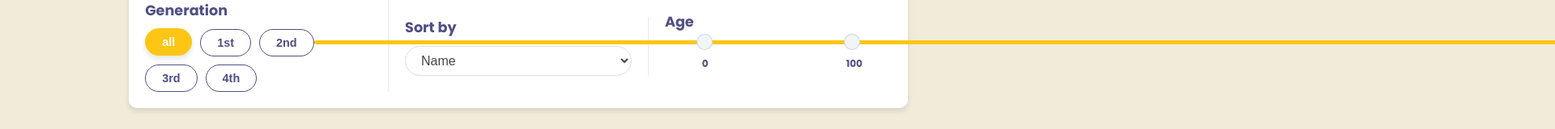
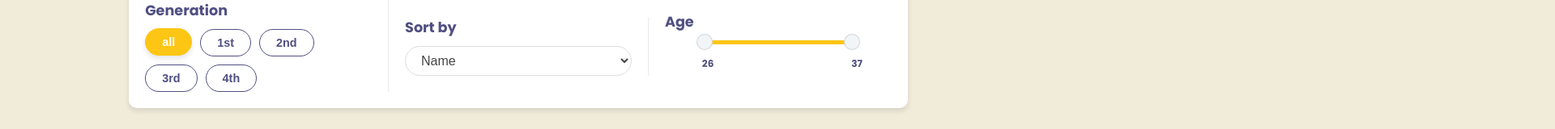
Before and after one commit to ChristianJyL/kpop_idol_game, a React (Vite) app: page /database in a window 1280 px wide. Shown: the part 191-351 px from the top of the page at 81% size, 1920 px wide, since content can reach past the window. Built offline with nearby package versions, Linux system fonts and the light colour scheme; data requests are answered from the project's data file.

Commit message:
minor bug fixed

```diff
--- a/src/Database.jsx
+++ b/src/Database.jsx
@@ -63,15 +63,17 @@ export default function Database() {
     };
   }, [idolsData]);
 
-  //Initialise age range if it is not set
+    //Initialise age range if it is not set
   useEffect(() => {
     if (idolsData?.length > 0 && !hasSetInitialAgeRange.current) { //verification if it is not set to not have infinite loop
       if (ageRange.min === 0 && ageRange.max === 100) {
         hasSetInitialAgeRange.current = true;
         setAgeRange({ min: minMaxAge.min, max: minMaxAge.max });
+      } else {
+        hasSetInitialAgeRange.current = true;
       }
     }
-  }, [minMaxAge, idolsData, ageRange.min, ageRange.max]);
+  }, [idolsData, minMaxAge]);
 
   //Error and loading pages
   if (error) return <ErrorState message={error} />;
--- a/src/components/database/MultiRangeSlider.jsx
+++ b/src/components/database/MultiRangeSlider.jsx
@@ -15,6 +15,18 @@ const MultiRangeSlider = ({ min, max, initialMin, initialMax, onChange }) => {
   // Référence pour éviter les mises à jour au premier rendu
   const isFirstRender = useRef(true);
 
+  // Met à jour la position de la barre de sélection immédiatement après le montage
+  useEffect(() => {
+    // Force l'initialisation correcte dès le premier rendu
+    if (rangeRef.current) {
+      const minPercent = ((minVal - min) / (max - min)) * 100;
+      const maxPercent = ((maxVal - min) / (max - min)) * 100;
+
+      rangeRef.current.style.left = `${minPercent}%`;
+      rangeRef.current.style.width = `${maxPercent - minPercent}%`;
+    }
+  }, []);
+
   // Met à jour la position de la barre de sélection
   useEffect(() => {
     if (rangeRef.current) {
@@ -25,6 +37,16 @@ const MultiRangeSlider = ({ min, max, initialMin, initialMax, onChange }) => {
       rangeRef.current.style.width = `${maxPercent - minPercent}%`;
     }
   }, [minVal, maxVal, min, max]);
+
+  // Synchroniser avec les props si elles changent
+  useEffect(() => {
+    if (initialMin !== undefined && initialMin !== minVal) {
+      setMinVal(initialMin);
+    }
+    if (initialMax !== undefined && initialMax !== maxVal) {
+      setMaxVal(initialMax);
+    }
+  }, [initialMin, initialMax]);
 
   // Effect pour notifier le parent uniquement lorsque les valeurs changent réellement
   useEffect(() => {
@@ -44,18 +66,6 @@ const MultiRangeSlider = ({ min, max, initialMin, initialMax, onChange }) => {
       onChange({ min: minVal, max: maxVal });
     }
   }, [minVal, maxVal, onChange]);
-
-  // Mettre à jour les valeurs si min/max changent et qu'aucune valeur initiale n'a été fournie
-  useEffect(() => {
-    // Ne pas déclencher de re-rendus inutiles si nous avons des valeurs initiales
-    if (initialMin === undefined && initialMax === undefined) {
-      const newMinVal = min;
-      const newMaxVal = max;
-
-      if (newMinVal !== minVal) setMinVal(newMinVal);
-      if (newMaxVal !== maxVal) setMaxVal(newMaxVal);
-    }
-  }, [min, max]);
 
   return (
     <div className="container">
```
